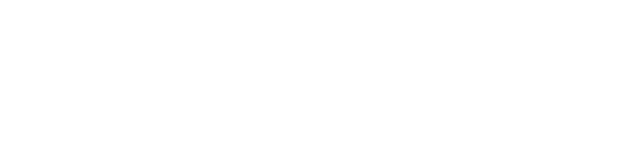
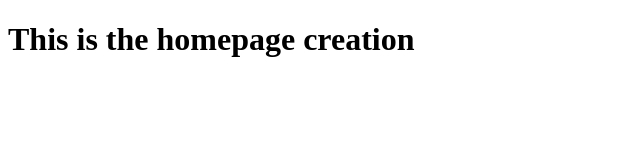
Before and after one commit to MattCFry/Agile-Workshop, a plain HTML site: page index.html in a window 1280 px wide. Shown: the whole page, without its empty margins (0-640 px from the left). Drawn offline with Linux system fonts and the light colour scheme.

Commit message:
added homepage

```diff
--- a/index.html
+++ b/index.html
@@ -7,6 +7,6 @@
     <title>Document</title>
 </head>
 <body>
-
+    <h1>This is the homepage creation</h1>
 </body>
 </html>
```
